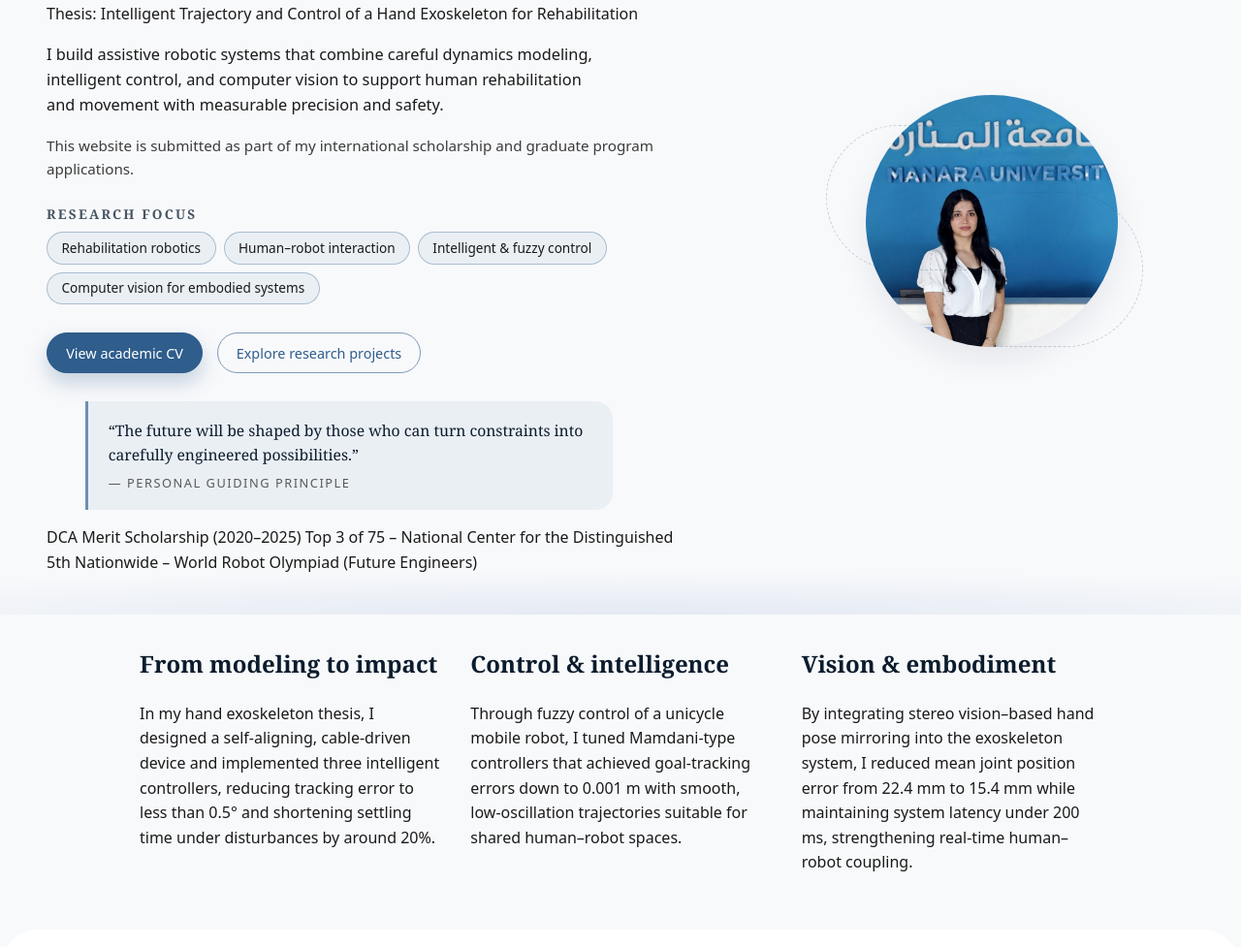
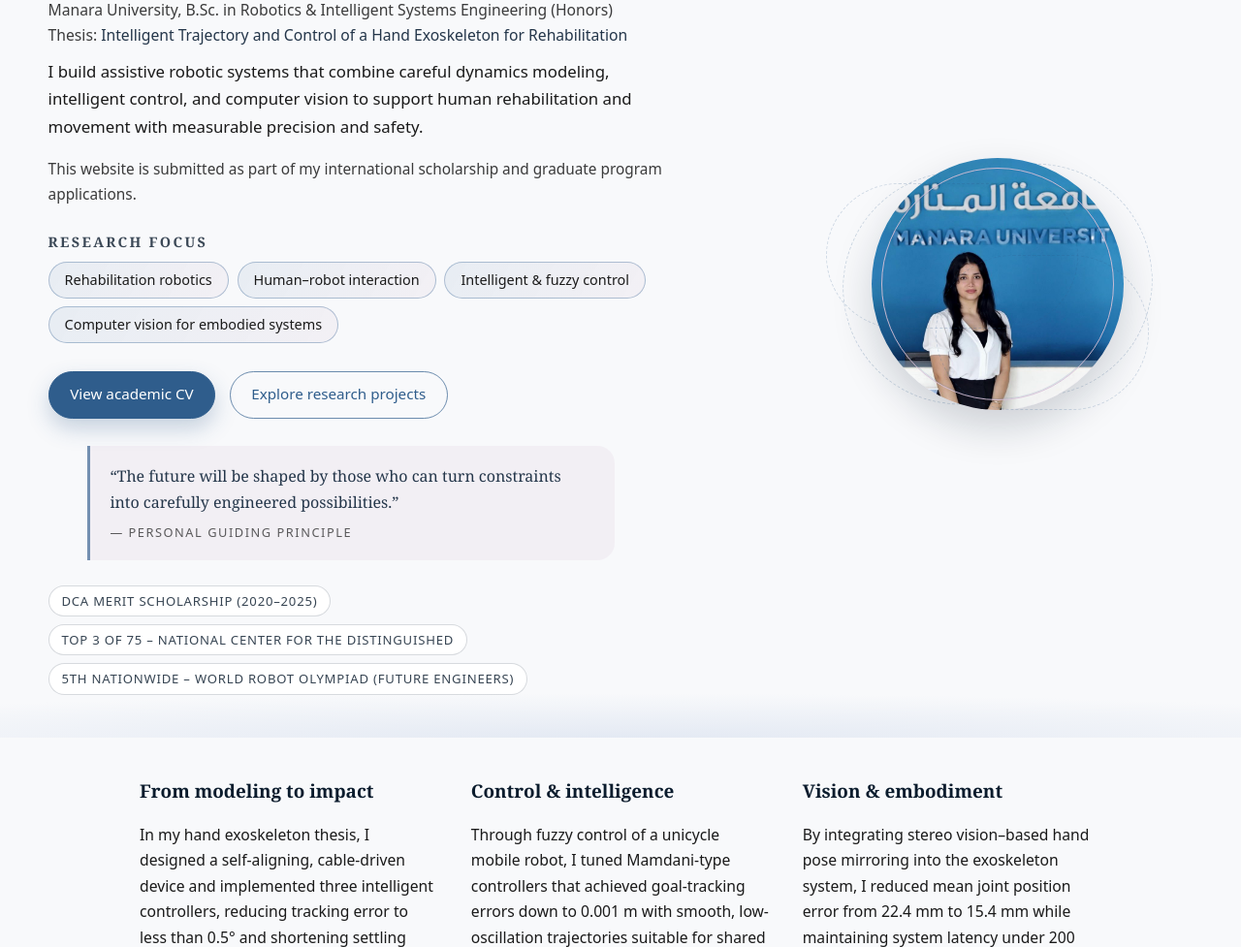
Before and after one commit to Lia202lia/Lia202lia.github.io, a plain HTML site: page index.html in a window 1280 px wide. Shown: the part 270-1247 px from the top of the page at 97% size. Drawn offline with Linux system fonts and the light colour scheme.

Commit message:
Update style.css

```diff
--- a/style.css
+++ b/style.css
@@ -4,6 +4,8 @@
   --color-nav: #0B1C2D;
   --color-accent: #2F5D8C;
   --color-soft-accent: #9FB7D4;
+  --color-soft-rose: #d7c1d8;      /* soft, subtle feminine accent */
+  --color-soft-ink: #24364a;
 
   --font-body: system-ui, -apple-system, BlinkMacSystemFont, "Segoe UI", sans-serif;
   --font-heading: "Georgia", "Times New Roman", serif;
@@ -34,8 +36,9 @@ body {
   font-family: var(--font-body);
   background-color: var(--color-bg);
   color: var(--color-text);
-  line-height: 1.6;
+  line-height: 1.7;
   -webkit-font-smoothing: antialiased;
+  font-size: 16px;
 }
 
 img {
@@ -61,6 +64,10 @@ h4 {
   font-family: var(--font-heading);
   color: var(--color-nav);
   margin-top: 0;
+}
+
+h1 {
+  letter-spacing: 0.02em;
 }
 
 p {
@@ -128,12 +135,12 @@ main {
   font-weight: 600;
   letter-spacing: 0.03em;
   text-transform: uppercase;
-  font-size: 0.98rem;
+  font-size: 1rem;
   display: block;
 }
 
 .brand-subtitle {
-  font-size: 0.78rem;
+  font-size: 0.8rem;
   letter-spacing: 0.08em;
   text-transform: uppercase;
   color: rgba(26, 26, 26, 0.7);
@@ -144,13 +151,13 @@ main {
 .nav-list {
   list-style: none;
   display: flex;
-  gap: 1.25rem;
+  gap: 1.4rem;
   margin: 0;
   padding: 0;
+  font-size: 0.95rem;
 }
 
 .nav-link {
-  font-size: 0.9rem;
   color: var(--color-nav);
   text-decoration: none;
   position: relative;
@@ -244,52 +251,64 @@ main {
 /* Hero */
 
 .hero {
-  padding: 3.5rem 0 2.5rem;
+  padding: 3.8rem 0 2.8rem;
   position: relative;
   overflow: hidden;
 }
 
 .hero-inner {
   display: grid;
-  grid-template-columns: minmax(0, 1.4fr) minmax(0, 1fr);
-  gap: 3rem;
+  grid-template-columns: minmax(0, 1.45fr) minmax(0, 1fr);
+  gap: 3.2rem;
   align-items: center;
 }
 
-/* move home text slightly more to the right */
+/* move text slightly more to the right (still left-aligned) */
 .hero-text-shifted {
-  padding-left: 3rem;
+  padding-left: 3.1rem;
   padding-right: 0.5rem;
 }
 
 @media (max-width: 900px) {
   .hero-text-shifted {
-    padding-left: 0.75rem;
-    padding-right: 0.75rem;
+    padding-left: 0.9rem;
+    padding-right: 0.9rem;
   }
 }
 
 .hero-kicker {
-  letter-spacing: 0.18em;
+  letter-spacing: 0.2em;
   text-transform: uppercase;
-  font-size: 0.78rem;
-  color: rgba(11, 28, 45, 0.75);
-  margin-bottom: 0.75rem;
+  font-size: 0.82rem;
+  color: rgba(11, 28, 45, 0.78);
+  margin-bottom: 0.9rem;
 }
 
 .hero h1 {
-  font-size: clamp(2.4rem, 4vw, 2.9rem);
-  margin-bottom: 0.5rem;
+  font-size: clamp(2.6rem, 4.5vw, 3.1rem);
+  margin-bottom: 0.35rem;
+}
+
+.hero-meta {
+  font-size: 0.98rem;
+  color: rgba(26, 26, 26, 0.85);
+  margin-bottom: 0.6rem;
+}
+
+.hero-meta-em {
+  color: var(--color-soft-ink);
+  font-weight: 500;
 }
 
 .hero-mission {
-  font-size: 1.02rem;
-  max-width: 36rem;
+  font-size: 1.05rem;
+  max-width: 38rem;
+  margin-top: 0.5rem;
 }
 
 .hero-note {
-  margin-top: 1rem;
-  font-size: 0.95rem;
+  margin-top: 0.8rem;
+  font-size: 0.96rem;
   color: rgba(26, 26, 26, 0.85);
 }
 
@@ -298,10 +317,10 @@ main {
 }
 
 .section-label {
-  font-size: 0.85rem;
+  font-size: 0.9rem;
   letter-spacing: 0.16em;
   text-transform: uppercase;
-  color: rgba(11, 28, 45, 0.75);
+  color: rgba(11, 28, 45, 0.8);
   margin-bottom: 0.45rem;
 }
 
@@ -309,17 +328,17 @@ main {
   list-style: none;
   display: flex;
   flex-wrap: wrap;
-  gap: 0.5rem;
+  gap: 0.55rem;
   padding: 0;
   margin: 0;
 }
 
 .pill-list li {
-  padding: 0.3rem 0.9rem;
+  padding: 0.35rem 1rem;
   border-radius: var(--radius-pill);
   border: 1px solid rgba(47, 93, 140, 0.35);
-  font-size: 0.85rem;
-  background-color: rgba(159, 183, 212, 0.16);
+  font-size: 0.9rem;
+  background: linear-gradient(120deg, rgba(159, 183, 212, 0.18), rgba(215, 193, 216, 0.16));
 }
 
 .hero-actions {
@@ -329,22 +348,73 @@ main {
   gap: 0.9rem;
 }
 
+.hero-badges {
+  margin-top: 1.6rem;
+  display: flex;
+  flex-wrap: wrap;
+  gap: 0.5rem;
+}
+
+.hero-badge {
+  font-size: 0.82rem;
+  letter-spacing: 0.06em;
+  text-transform: uppercase;
+  padding: 0.25rem 0.8rem;
+  border-radius: var(--radius-pill);
+  border: 1px solid rgba(36, 54, 74, 0.18);
+  background-color: #FFFFFF;
+  color: rgba(11, 28, 45, 0.82);
+}
+
+/* Hero visual with elegant frame */
+
 .hero-visual {
   position: relative;
   justify-self: center;
+  display: flex;
+  align-items: center;
+  justify-content: center;
 }
 
-/* bigger circular frame with full image */
+.profile-orbit {
+  position: absolute;
+  border-radius: 999px;
+  border: 1px dashed rgba(47, 93, 140, 0.22);
+}
+
+.profile-orbit-outer {
+  width: 320px;
+  height: 240px;
+  transform: rotate(-6deg);
+}
+
+.profile-orbit-inner {
+  width: 260px;
+  height: 190px;
+  transform: rotate(6deg);
+  border-color: rgba(215, 193, 216, 0.55);
+}
+
 .profile-circle {
+  position: relative;
   width: 260px;
   height: 260px;
   border-radius: 50%;
   overflow: hidden;
-  background: radial-gradient(circle at 30% 20%, #FFFFFF 0, #E3E9F3 55%, #D4DEEC 100%);
+  background: radial-gradient(circle at 30% 20%, #FFFFFF 0, #E3E9F3 55%, #D7C1D8 100%);
   display: flex;
   align-items: center;
   justify-content: center;
-  box-shadow: var(--shadow-soft);
+  box-shadow: 0 18px 42px rgba(11, 28, 45, 0.18);
+}
+
+.profile-border {
+  position: absolute;
+  inset: 10px;
+  border-radius: 50%;
+  border: 1.6px solid rgba(215, 193, 216, 0.9);
+  box-shadow: 0 0 0 1px rgba(47, 93, 140, 0.15) inset;
+  pointer-events: none;
 }
 
 .profile-image {
@@ -353,43 +423,19 @@ main {
   object-fit: cover;
 }
 
-/* quote styling */
-
-.hero-quote {
-  margin-top: 1.8rem;
-  padding: 1.1rem 1.3rem;
-  border-left: 3px solid rgba(47, 93, 140, 0.65);
-  border-radius: 0 18px 18px 0;
-  background-color: rgba(159, 183, 212, 0.16);
-  max-width: 34rem;
-}
-
-.hero-quote blockquote {
-  margin: 0 0 0.4rem;
-  font-family: var(--font-heading);
-  font-size: 0.98rem;
-  color: var(--color-nav);
-}
-
-.hero-quote figcaption {
-  margin: 0;
-  font-size: 0.8rem;
-  letter-spacing: 0.12em;
-  text-transform: uppercase;
-  color: rgba(26, 26, 26, 0.7);
-}
+/* subtle hero orbits */
 
 .hero-orbit {
   position: absolute;
   border-radius: 999px;
-  border: 1px dashed rgba(47, 93, 140, 0.26);
+  border: 1px dashed rgba(47, 93, 140, 0.2);
 }
 
 .hero-orbit-1 {
   width: 260px;
   height: 150px;
-  top: 12%;
-  left: -16%;
+  top: 10%;
+  left: -18%;
 }
 
 .hero-orbit-2 {
@@ -408,6 +454,32 @@ main {
   background: radial-gradient(120% 120% at 50% 100%, #E3E9F3 0, transparent 65%);
 }
 
+/* Quote */
+
+.hero-quote {
+  margin-top: 1.8rem;
+  padding: 1.1rem 1.3rem;
+  border-left: 3px solid rgba(47, 93, 140, 0.65);
+  border-radius: 0 18px 18px 0;
+  background-color: rgba(215, 193, 216, 0.18);
+  max-width: 34rem;
+}
+
+.hero-quote blockquote {
+  margin: 0 0 0.4rem;
+  font-family: var(--font-heading);
+  font-size: 1rem;
+  color: var(--color-soft-ink);
+}
+
+.hero-quote figcaption {
+  margin: 0;
+  font-size: 0.8rem;
+  letter-spacing: 0.12em;
+  text-transform: uppercase;
+  color: rgba(26, 26, 26, 0.7);
+}
+
 @media (max-width: 900px) {
   .hero-inner {
     grid-template-columns: minmax(0, 1fr);
@@ -415,28 +487,43 @@ main {
 
   .hero-visual {
     order: -1;
+    margin-bottom: 1.4rem;
   }
 
   .profile-circle {
     width: 220px;
     height: 220px;
   }
+
+  .profile-orbit-outer {
+    width: 270px;
+    height: 200px;
+  }
+
+  .profile-orbit-inner {
+    width: 230px;
+    height: 170px;
+  }
 }
 
 /* Intro and highlights */
 
 .intro-strip {
-  padding: 2rem 0 2.5rem;
+  padding: 2.4rem 0 2.7rem;
 }
 
 .intro-grid {
   display: grid;
   grid-template-columns: repeat(3, minmax(0, 1fr));
-  gap: 2rem;
+  gap: 2.1rem;
 }
 
-.lead {
-  font-size: 1.02rem;
+.intro-grid h2 {
+  font-size: 1.18rem;
+}
+
+.intro-grid p {
+  font-size: 0.98rem;
 }
 
 @media (max-width: 900px) {
@@ -445,16 +532,27 @@ main {
   }
 }
 
+/* Highlight section: soft academic background with subtle accent */
+
 .highlight-section {
-  padding: 2.5rem 0 3rem;
-  background-color: #FFFFFF;
+  padding: 2.7rem 0 3.2rem;
+  background: linear-gradient(160deg, #FFFFFF 0, #F1F4FA 40%, #FFFFFF 100%);
   border-radius: 40px 40px 0 0;
 }
 
 .highlight-grid {
   display: grid;
   grid-template-columns: repeat(2, minmax(0, 1fr));
-  gap: 2.5rem;
+  gap: 2.6rem;
+}
+
+.highlight-grid h2 {
+  font-size: 1.22rem;
+}
+
+.highlight-grid p,
+.highlight-grid li {
+  font-size: 0.98rem;
 }
 
 @media (max-width: 900px) {
@@ -472,7 +570,7 @@ main {
 .arrow-list li {
   position: relative;
   padding-left: 1.25rem;
-  margin-bottom: 0.6rem;
+  margin-bottom: 0.7rem;
 }
 
 .arrow-list li::before {
@@ -480,7 +578,7 @@ main {
   position: absolute;
   left: 0;
   top: 0.12rem;
-  font-size: 0.75rem;
+  font-size: 0.8rem;
   color: var(--color-accent);
 }
 
@@ -491,8 +589,8 @@ main {
   align-items: center;
   justify-content: center;
   border-radius: var(--radius-pill);
-  padding: 0.55rem 1.2rem;
-  font-size: 0.9rem;
+  padding: 0.65rem 1.35rem;
+  font-size: 0.95rem;
   border: 1px solid transparent;
   text-decoration: none;
   cursor: pointer;
@@ -503,21 +601,21 @@ main {
   background-color: var(--color-accent);
   color: #FFFFFF;
   border-color: var(--color-accent);
-  box-shadow: 0 10px 20px rgba(47, 93, 140, 0.25);
+  box-shadow: 0 10px 22px rgba(47, 93, 140, 0.25);
 }
 
 .button.primary:hover,
 .button.primary:focus-visible {
   background-color: #22476C;
   border-color: #22476C;
-  box-shadow: 0 12px 24px rgba(11, 28, 45, 0.28);
+  box-shadow: 0 12px 26px rgba(11, 28, 45, 0.28);
   transform: translateY(-1px);
 }
 
 .button.ghost {
   background-color: transparent;
   color: var(--color-accent);
-  border-color: rgba(47, 93, 140, 0.6);
+  border-color: rgba(47, 93, 140, 0.7);
 }
 
 .button.ghost:hover,
@@ -525,7 +623,7 @@ main {
   background-color: rgba(47, 93, 140, 0.06);
 }
 
-/* Page hero */
+/* Page hero (other pages) */
 
 .page-hero {
   padding: 3rem 0 2.5rem;
```
